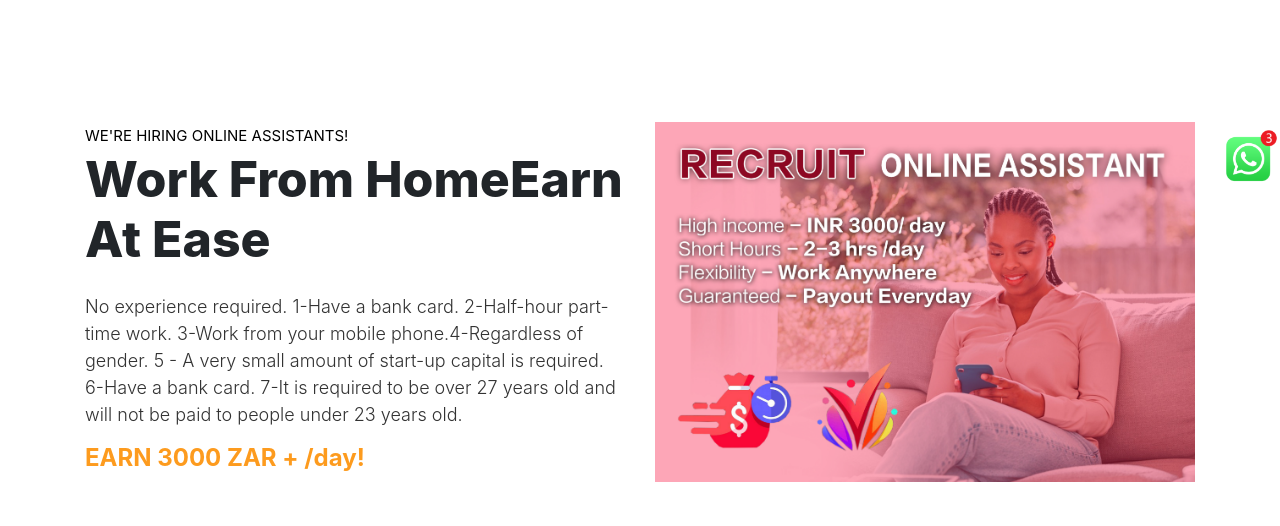
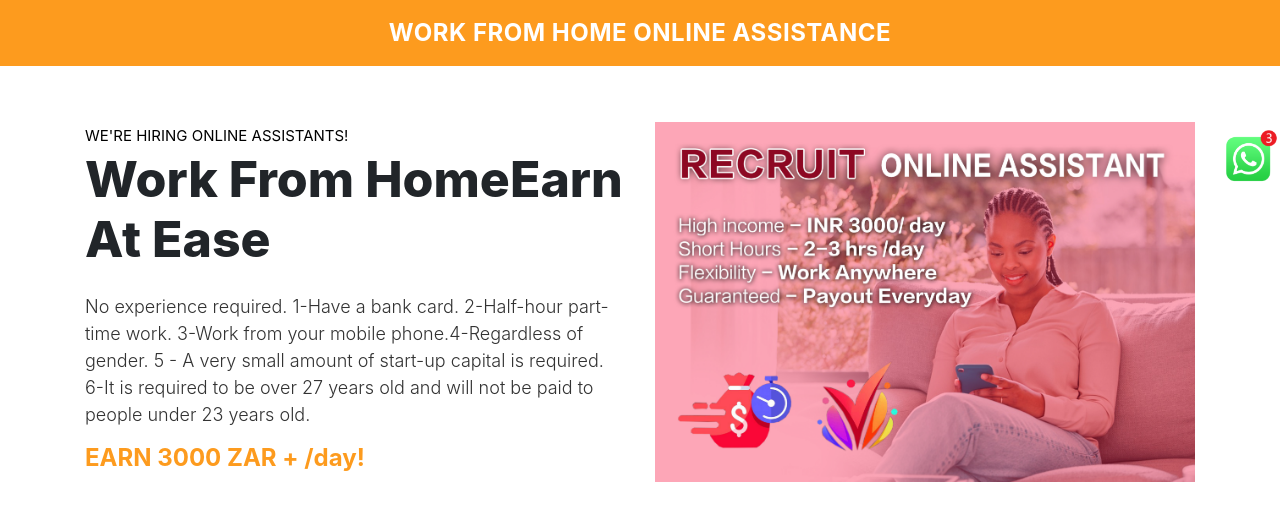
Before and after one commit to sfwty566/workinhome, a plain HTML site: page index.html in a window 1280 px wide. Shown: the top 526 px of the page. Drawn offline with nearby package versions, Linux system fonts and the light colour scheme; a script that the page names is missing.

Commit message:
Update index.html

```diff
--- a/index.html
+++ b/index.html
@@ -38,6 +38,7 @@
 
 </head>
 <body>
+<header>
     <h1 class="text-center p-md-3 p-3" style="color: white;font-weight: bolder">WORK FROM HOME
 ONLINE ASSISTANCE</h1>
 </header>
@@ -57,9 +58,7 @@ ONLINE ASSISTANCE</h1>
 
 5 - A very small amount of start-up capital is required.
 
-6-Have a bank card.
-
-7-It is required to be over 27 years old and will not be paid to people under 23 years old.</p>
+6-It is required to be over 27 years old and will not be paid to people under 23 years old.</p>
                     <h4 class="pb-5" style="font-size: 24px">EARN 3000 ZAR + /day!</h4>
                     <div>
                         <a class="btn_whatsapp mb-5" onclick="jump()" style="color:white"><i class="fa fa-whatsapp"></i>ADD WHATSAPP</a>
@@ -177,7 +176,7 @@ Using only Mobile Device to work.</p>
                 <div class="main_earn bg_gredient2">
                     <img class="img-fluid" src="static/picture/earn2.png">
                     <h3>EARN<br><small>3000-6000 ZAR daily</small></h3>
-                    <p>Earn up to 3000 lNR daily easily. Can go up to 3000 ZAR!!</p>
+                    <p>Earn up to 3000 ZAR daily easily. Can go up to 3000 ZAR!!</p>
                 </div>
             </div>
             <div class="col-md-4">
```
